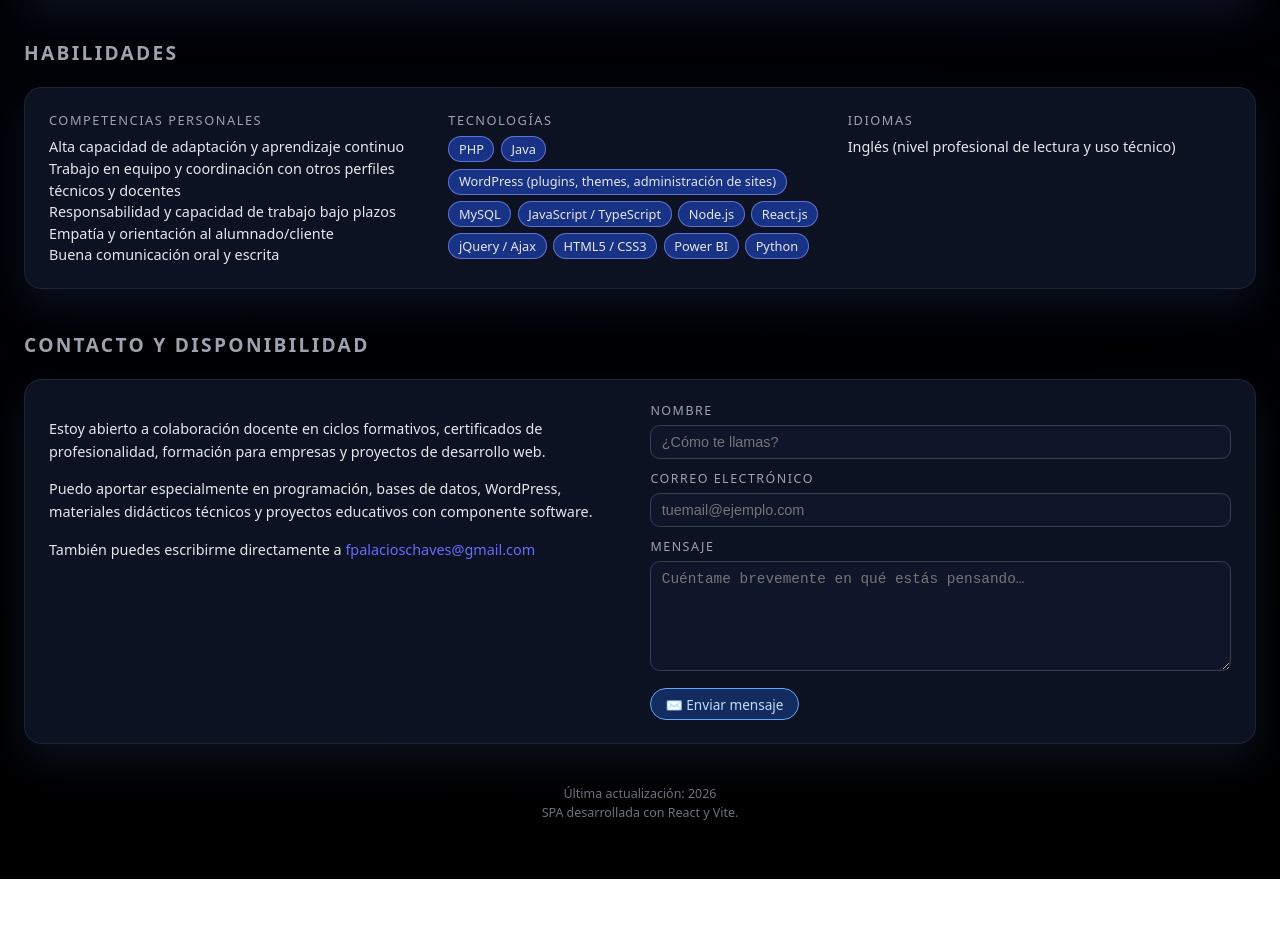
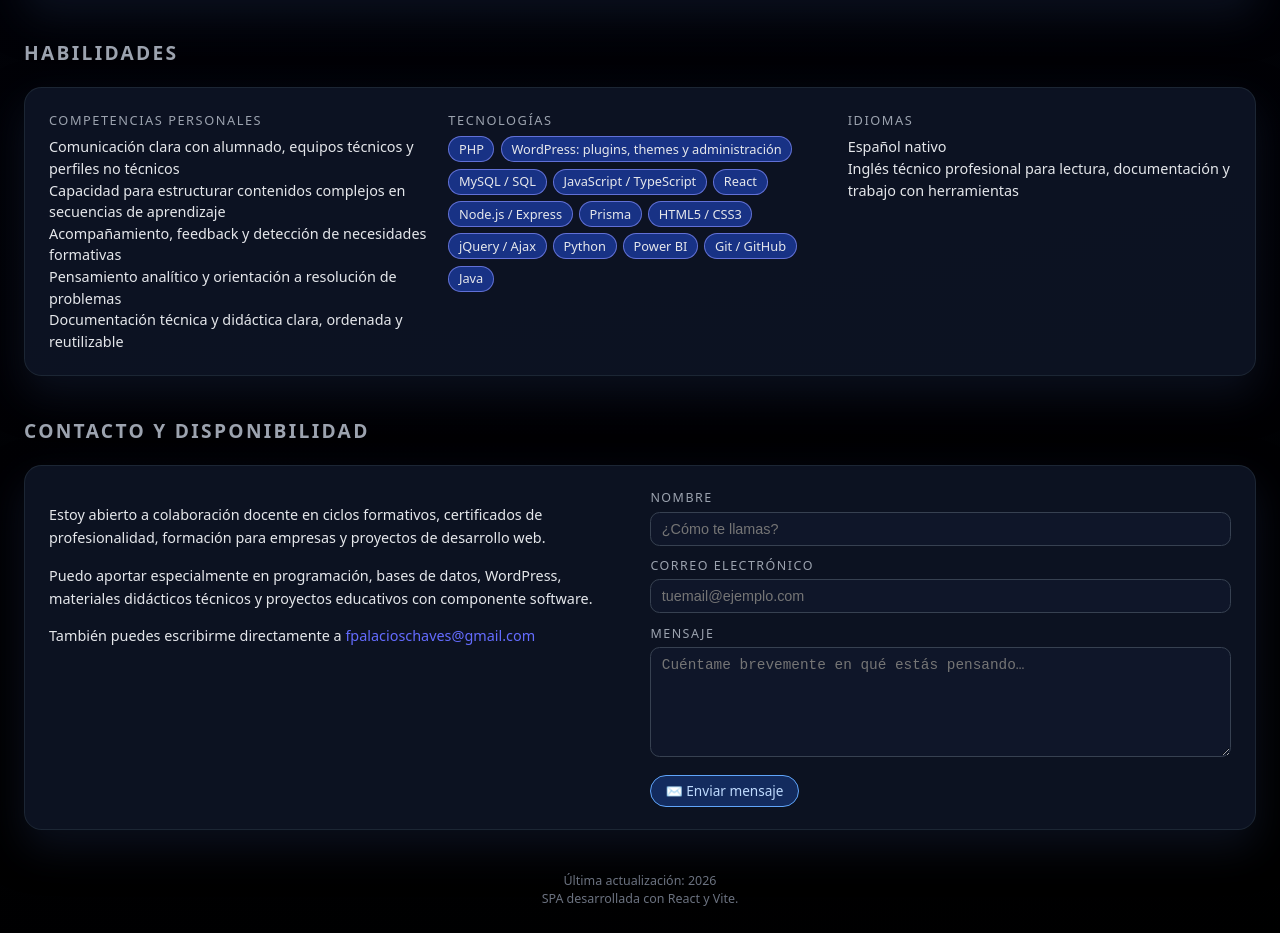
Before and after one commit to fpalacioschaves/cv-react, a React (Vite) app: page / in a window 1280 px wide. Shown: the part 4900-5833 px from the top of the page. Before the commit the page ends 5779 px from the top, so only its background shows below. Built offline with nearby package versions, Linux system fonts and the light colour scheme; no server answers.

Commit message:
Update CV skills

```diff
--- a/src/data/skills.js
+++ b/src/data/skills.js
@@ -1,51 +1,54 @@
-// src/data/skills.js
 export const skills = {
   soft: {
     es: [
-      'Alta capacidad de adaptación y aprendizaje continuo',
-      'Trabajo en equipo y coordinación con otros perfiles técnicos y docentes',
-      'Responsabilidad y capacidad de trabajo bajo plazos',
-      'Empatía y orientación al alumnado/cliente',
-      'Buena comunicación oral y escrita',
+      'Comunicación clara con alumnado, equipos técnicos y perfiles no técnicos',
+      'Capacidad para estructurar contenidos complejos en secuencias de aprendizaje',
+      'Acompañamiento, feedback y detección de necesidades formativas',
+      'Pensamiento analítico y orientación a resolución de problemas',
+      'Documentación técnica y didáctica clara, ordenada y reutilizable',
     ],
     en: [
-      'High adaptability and continuous learning mindset',
-      'Teamwork and coordination with other technical and teaching profiles',
-      'Responsibility and ability to work under deadlines',
-      'Empathy and focus on students/clients',
-      'Strong oral and written communication skills',
+      'Clear communication with students, technical teams and non-technical profiles',
+      'Ability to structure complex content into learning sequences',
+      'Student support, feedback and detection of learning needs',
+      'Analytical thinking and problem-solving mindset',
+      'Clear, organised and reusable technical and educational documentation',
     ],
   },
   languages: {
-    es: ['Inglés (nivel profesional de lectura y uso técnico)'],
-    en: ['English (professional level for reading and technical use)'],
+    es: ['Español nativo', 'Inglés técnico profesional para lectura, documentación y trabajo con herramientas'],
+    en: ['Native Spanish', 'Professional technical English for reading, documentation and tool usage'],
   },
   tech: {
     es: [
       'PHP',
+      'WordPress: plugins, themes y administración',
+      'MySQL / SQL',
+      'JavaScript / TypeScript',
+      'React',
+      'Node.js / Express',
+      'Prisma',
+      'HTML5 / CSS3',
+      'jQuery / Ajax',
+      'Python',
+      'Power BI',
+      'Git / GitHub',
       'Java',
-      'WordPress (plugins, themes, administración de sites)',
-      'MySQL',
-      'JavaScript / TypeScript',
-      'Node.js',
-      'React.js',
-      'jQuery / Ajax',
-      'HTML5 / CSS3',
-      'Power BI',
-      'Python',
     ],
     en: [
       'PHP',
+      'WordPress: plugins, themes and administration',
+      'MySQL / SQL',
+      'JavaScript / TypeScript',
+      'React',
+      'Node.js / Express',
+      'Prisma',
+      'HTML5 / CSS3',
+      'jQuery / Ajax',
+      'Python',
+      'Power BI',
+      'Git / GitHub',
       'Java',
-      'WordPress (plugins, themes, site administration)',
-      'MySQL',
-      'JavaScript / TypeScript',
-      'Node.js',
-      'React.js',
-      'jQuery / Ajax',
-      'HTML5 / CSS3',
-      'Power BI',
-      'Python',
     ],
   },
 }
```
